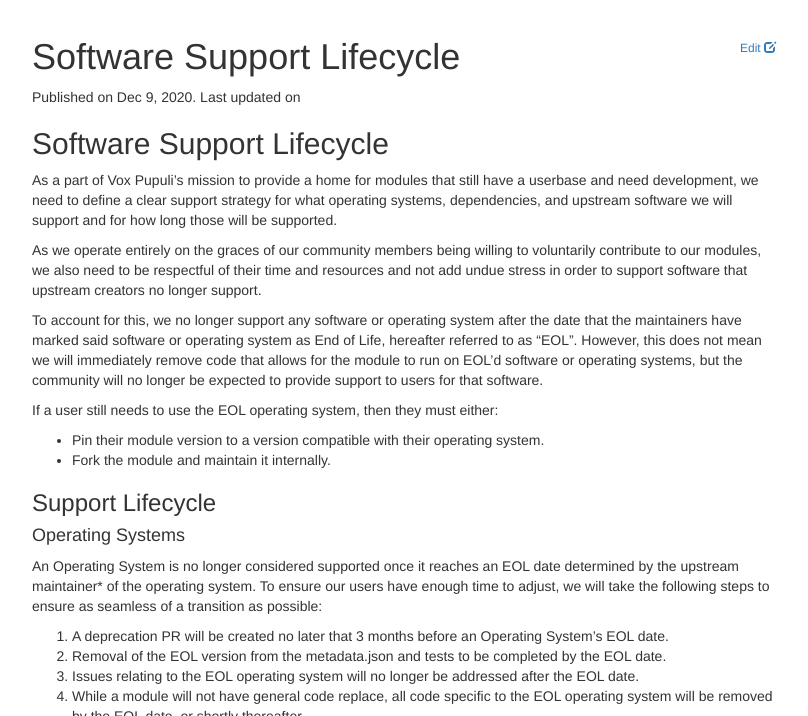
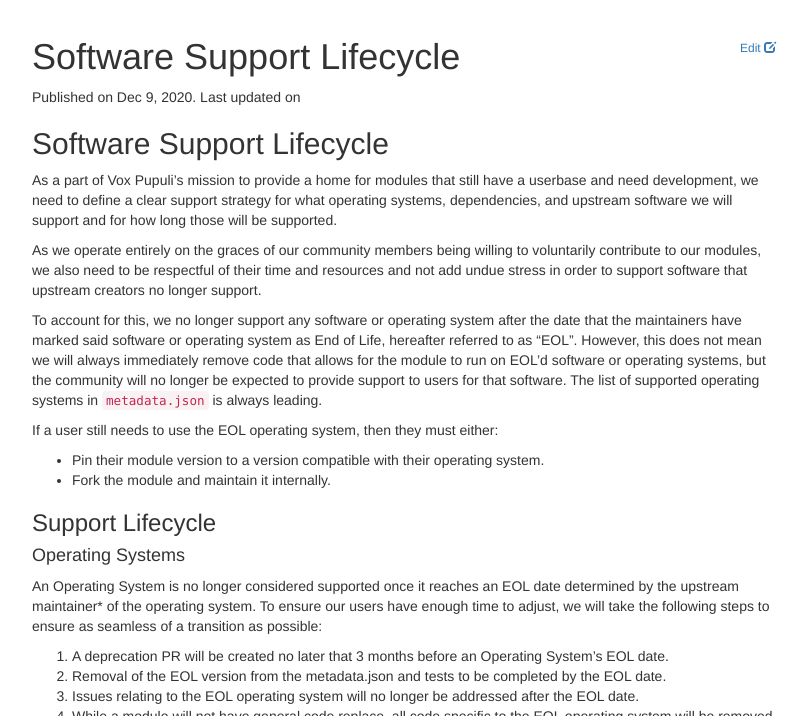
Before and after one commit to voxpupuli/voxpupuli.github.io, a Jekyll site: the page built from _docs/software_support_lifecycle.md, in a window 1280 px wide and 900 px high, cut to the strip 184-900 px from the top of the window. Shown: the whole strip, without its empty margins (233-1041 px from the left). Built offline with Jekyll 4.4.1, drawn with Linux system fonts in a browser that asks for light colours; nearby versions of some CDN libraries.

Commit message:
Update _docs/software_support_lifecycle.md
Co-authored-by: Ewoud Kohl van Wijngaarden <ewoud@kohlvanwijngaarden.nl>

```diff
--- a/_docs/software_support_lifecycle.md
+++ b/_docs/software_support_lifecycle.md
@@ -11,7 +11,7 @@
 
 As we operate entirely on the graces of our community members being willing to voluntarily contribute to our modules, we also need to be respectful of their time and resources and not add undue stress in order to support software that upstream creators no longer support.
 
-To account for this, we no longer support any software or operating system after the date that the maintainers have marked said software or operating system as End of Life, hereafter referred to as "EOL". However, this does not mean we will immediately remove code that allows for the module to run on EOL'd software or operating systems, but the community will no longer be expected to provide support to users for that software.
+To account for this, we no longer support any software or operating system after the date that the maintainers have marked said software or operating system as End of Life, hereafter referred to as "EOL". However, this does not mean we will always immediately remove code that allows for the module to run on EOL'd software or operating systems, but the community will no longer be expected to provide support to users for that software. The list of supported operating systems in `metadata.json` is always leading.
 
 If a user still needs to use the EOL operating system, then they must either:
 * Pin their module version to a version compatible with their operating system.
```
